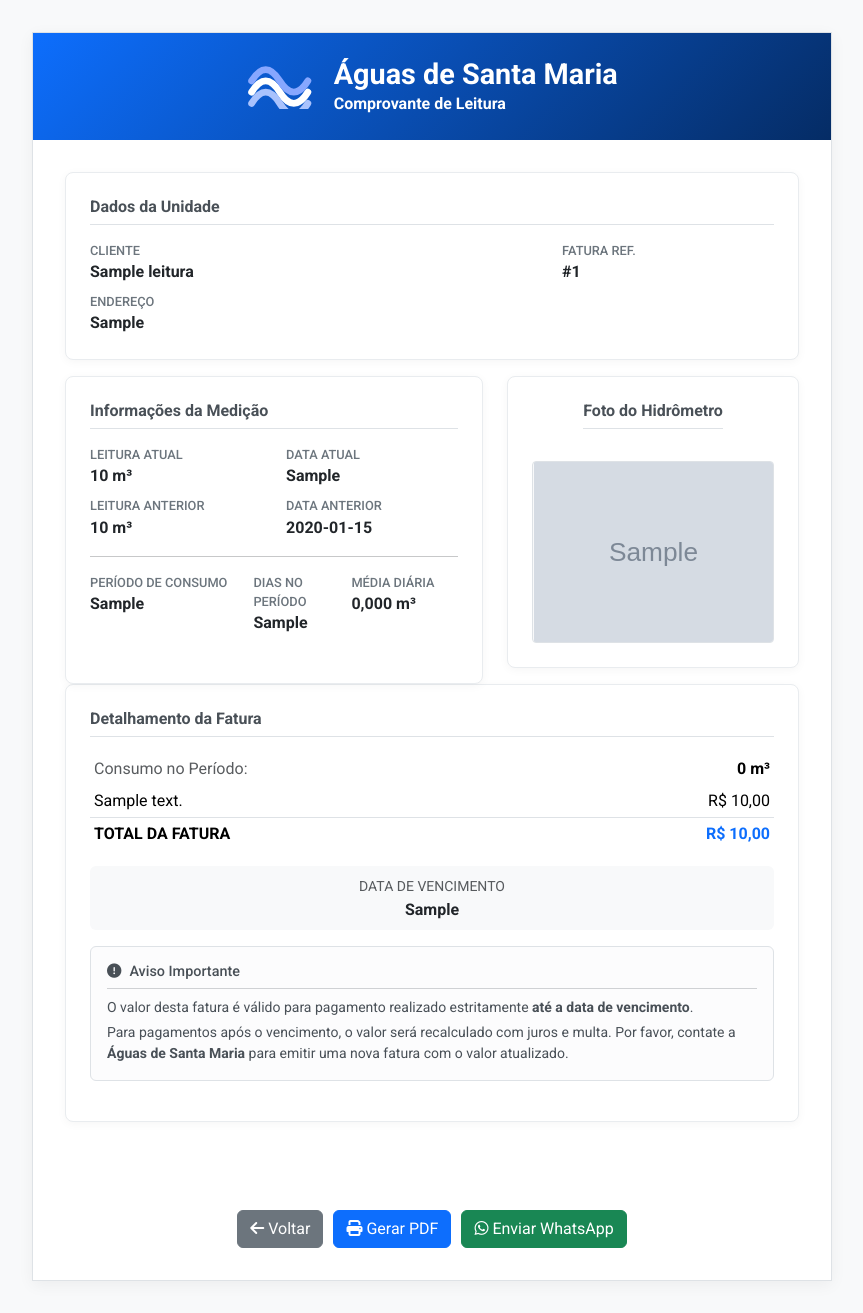
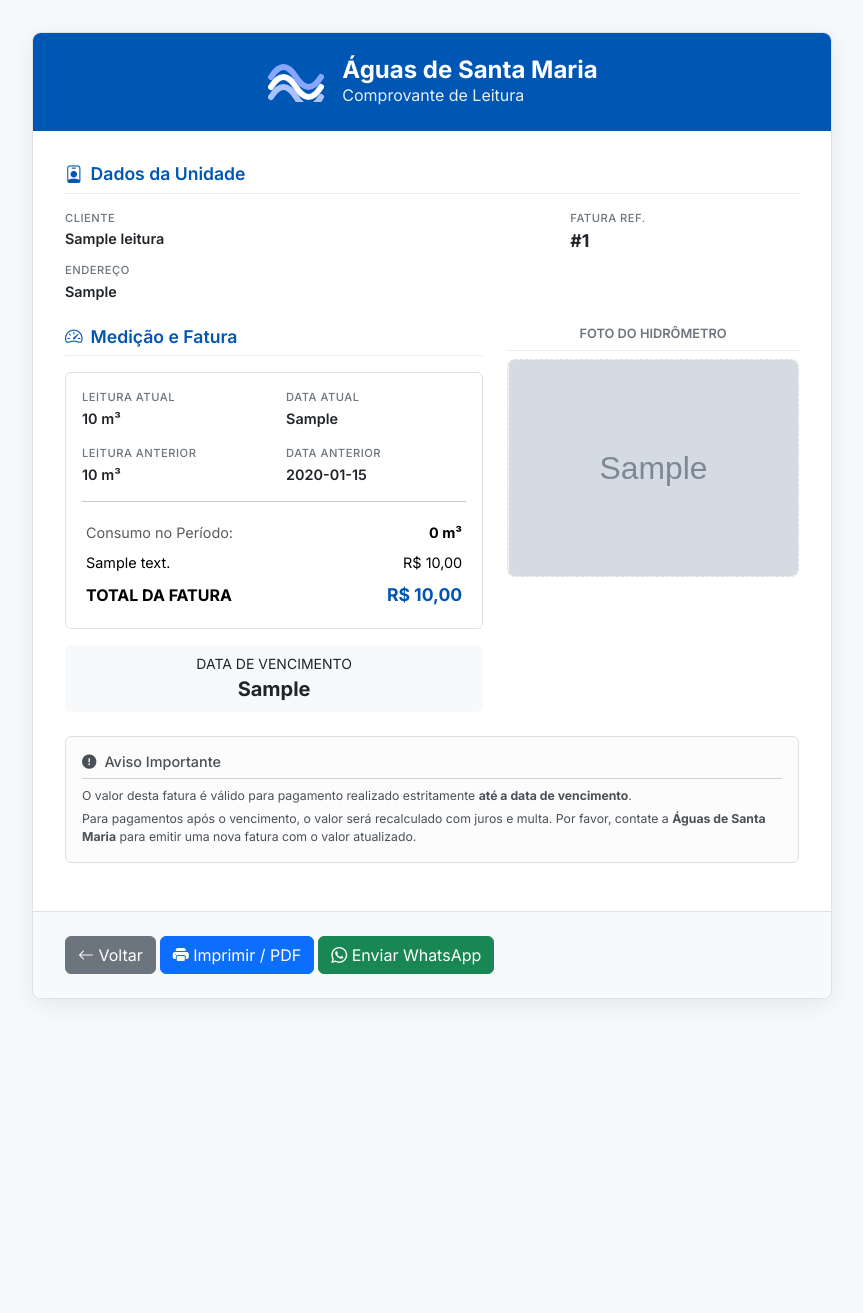
Before and after one commit to agua-2025/sistema-agua, a Flask app: template templates/comprovante_leitura.html in a window 1280 px wide. Shown: the whole page, without its empty margins (208-1071 px from the left). After the commit the page ends 1000 px from the top, so only its background shows below. Run offline with Flask 3, Linux system fonts and the light colour scheme; the template is opened without the code that fills it: most values are stand-ins (such as "Sample title", 1, 10 or a date in 2020); grey boxes marked "Sample" are stand-in pictures.

Commit message:
ajustando editar leitura4

```diff
--- a/templates/comprovante_leitura.html
+++ b/templates/comprovante_leitura.html
@@ -9,133 +9,161 @@
       rel="stylesheet"
     />
     <link
-      href="https://fonts.googleapis.com/css2?family=Roboto:wght@400;500;700&family=Roboto+Mono&display=swap"
+      href="https://cdn.jsdelivr.net/npm/bootstrap-icons@1.11.3/font/bootstrap-icons.min.css"
       rel="stylesheet"
     />
     <link
-      href="https://cdnjs.cloudflare.com/ajax/libs/font-awesome/6.4.0/css/all.min.css"
+      href="https://fonts.googleapis.com/css2?family=Inter:wght@400;500;600;700&family=Roboto+Mono&display=swap"
       rel="stylesheet"
     />
+    <link
+      rel="stylesheet"
+      href="https://cdnjs.cloudflare.com/ajax/libs/font-awesome/6.4.0/css/all.min.css"
+    />
+
     <style>
+            :root {
+              --primary-color: #0056b3;
+              --light-gray: #f8f9fa;
+              --border-color: #dee2e6;
+              --text-color: #212529;
+              --text-muted-color: #6c757d;
+            }
             body {
-        font-family: "Roboto", sans-serif;
-        background-color: #f8f9fa;
+              font-family: "Inter", sans-serif;
+              background-color: var(--light-gray);
+              color: var(--text-color);
+              font-size: 14px;
             }
             .receipt-container {
               max-width: 800px;
               margin: 2rem auto;
               background: #fff;
-        border: 1px solid #dee2e6;
-        box-shadow: 0 4px 15px rgba(0, 0, 0, 0.05);
+              border-radius: 8px;
+              box-shadow: 0 6px 25px rgba(0, 0, 0, 0.08);
+              border: 1px solid var(--border-color);
             }
             .receipt-header {
-        background: linear-gradient(135deg, #0d6efd, #052c65);
+              background-color: var(--primary-color);
               color: white;
-        padding: 1.5rem;
+              padding: 1.5rem 2rem;
+              border-top-left-radius: 8px;
+              border-top-right-radius: 8px;
+              /* AJUSTE: Centraliza todo o bloco do cabeçalho */
               display: flex;
+              justify-content: center;
               align-items: center;
-        justify-content: center;
-        gap: 20px;
+              gap: 1rem;
             }
-      .comprovante-logo {
-        max-height: 45px;
+            .receipt-header .comprovante-logo {
+              max-height: 40px;
               width: auto;
             }
-      .header-text {
-        text-align: left;
+            .receipt-header h2 {
+              font-weight: 700;
+              margin: 0;
+              font-size: 1.5rem;
+              line-height: 1.1;
             }
-      .header-text h2,
-      .header-text p {
+            .receipt-header p {
               margin: 0;
-        font-weight: 700;
-      }
-      .receipt-header h2 {
-        font-size: 1.8rem;
+              font-size: 1rem;
+              opacity: 0.9;
             }
             .receipt-body {
               padding: 2rem;
             }
-      .section-block {
-        background-color: #ffffff;
-        border: 1px solid #e9ecef;
-        border-radius: 0.5rem;
-        margin-bottom: 1.5rem;
-        padding: 1.5rem;
-        box-shadow: 0 2px 10px rgba(0, 0, 0, 0.04);
-      }
             .section-title {
-        font-weight: 700;
-        color: #495057;
+              font-weight: 600;
+              color: var(--primary-color);
               margin-bottom: 1rem;
               padding-bottom: 0.5rem;
-        border-bottom: 1px solid #dee2e6;
-        font-size: 1rem;
+              border-bottom: 1px solid #e9ecef;
+              font-size: 1.1rem;
             }
-      .info-item .label {
-        display: block;
-        font-size: 0.8rem;
-        color: #6c757d;
+            .info-grid .label {
+              font-size: 0.7rem;
+              color: var(--text-muted-color);
               font-weight: 500;
               text-transform: uppercase;
+              letter-spacing: 0.5px;
+              margin-bottom: 0.1rem;
             }
-      .info-item .value {
-        font-size: 1rem;
+            .info-grid .value {
+              font-size: 0.9rem;
+              font-weight: 600;
+            }
+            .info-grid .value.large {
+              font-size: 1.1rem;
               font-weight: 700;
-        color: #212529;
-      }
-      .buttons {
-        padding: 2rem;
-        text-align: center;
-        display: flex;
-        justify-content: center;
-        gap: 10px;
             }
 
-      .photo-section {
+            .foto-hidrometro-wrapper {
               text-align: center;
-        padding: 1.5rem;
-        display: flex;
-        flex-direction: column;
-        justify-content: flex-start;
-        align-items: center;
             }
-
-      .foto-hidrometro-container {
+            .foto-hidrometro-wrapper h5 {
+              font-size: 0.8rem;
+              text-transform: uppercase;
+              color: var(--text-muted-color);
+              margin-bottom: 0.5rem;
+            }
+            .foto-container {
               width: 100%;
-        max-width: 350px;
               aspect-ratio: 4 / 3;
-        border-radius: 0.25rem;
+              background-color: #f1f3f5;
+              border: 1px dashed var(--border-color);
+              border-radius: 8px;
               overflow: hidden;
-        margin-top: 1rem;
               display: flex;
               align-items: center;
               justify-content: center;
-        border: 1px solid #dee2e6;
-        background-color: #f8f9fa;
+              min-height: 200px;
             }
-      .foto-hidrometro-container img {
+            .foto-container img {
               width: 100%;
               height: 100%;
               object-fit: contain;
-        object-position: center;
             }
-      .foto-hidrometro-container .no-photo-text {
-        color: #6c757d;
+            .foto-container .no-photo {
+              color: var(--text-muted-color);
+            }
+
+            .billing-table {
+              font-size: 0.9rem;
+            }
+            .billing-table tfoot .total-label {
+              font-size: 1rem;
+              font-weight: 700;
+            }
+            .billing-table tfoot .total-value {
+              font-size: 1.1rem;
+              font-weight: 700;
+              color: var(--primary-color);
+            }
+            .due-date-box {
+              background-color: var(--light-gray);
+              border-radius: 0.5rem;
+            }
+            .buttons {
+              padding: 1.5rem 2rem;
+              background-color: #f8f9fa;
+              border-top: 1px solid var(--border-color);
+              border-bottom-left-radius: 8px;
+              border-bottom-right-radius: 8px;
             }
 
             @media print {
           @page {
             size: A4;
-          margin: 8mm;
+            margin: 10mm;
           }
           body {
             background-color: #fff !important;
             font-size: 9pt;
-          -webkit-print-color-adjust: exact;
-          print-color-adjust: exact;
+            -webkit-print-color-adjust: exact; /* Força a impressão de cores de fundo */
+            print-color-adjust: exact;         /* Padrão para outros navegadores */
           }
-        .no-print,
-        .buttons {
+          .no-print, .buttons {
             display: none !important;
           }
           .receipt-container {
@@ -145,10 +173,19 @@
             box-shadow: none;
             border: none;
           }
+
+          /* --- INÍCIO DA CORREÇÃO --- */
           .receipt-header {
             padding: 0.5rem;
             gap: 10px;
+            background-color: #0056b3 !important; /* Força a cor de fundo azul no PDF */
+            justify-content: center !important;  /* Garante a centralização dos itens */
           }
+          .header-text {
+              text-align: center; /* Garante que o texto dentro do bloco fique centralizado */
+          }
+          /* --- FIM DA CORREÇÃO --- */
+
           .comprovante-logo {
             max-height: 10mm !important;
           }
@@ -159,7 +196,7 @@
             font-size: 9pt;
           }
           .receipt-body {
-          padding: 0;
+            padding: 1rem 0;
           }
           .section-block {
             border: 1px solid #eee !important;
@@ -168,40 +205,24 @@
             margin-bottom: 0.75rem !important;
             page-break-inside: avoid;
           }
-        .section-title {
-          font-size: 10pt;
-          font-weight: bold;
-          margin-bottom: 0.75rem;
-          padding-bottom: 0.25rem;
+          .section-title, .billing-table tfoot .total-value {
+            color: #0056b3 !important;
           }
-        .info-item .label {
-          font-size: 7.5pt;
+          .info-grid .value {
+            font-size: 8pt;
           }
-        .info-item .value {
-          font-size: 9pt;
+          .billing-table {
+            font-size: 8pt;
           }
           hr {
-          margin: 1rem 0 !important;
+            margin: 0.75rem 0 !important;
           }
-        .foto-hidrometro-container {
-          height: 190px !important;
-          margin-top: 0.5rem !important;
+          .foto-container {
+            max-height: 150px;
           }
-        .table {
-          font-size: 9pt;
-          margin-bottom: 0.5rem !important;
       }
-        .table tfoot td {
-          font-size: 10pt !important;
-        }
-        .due-date-box {
-          padding: 0.5rem !important;
-        }
-        .alert {
-          padding: 0.5rem !important;
-          font-size: 8pt !important;
-          margin-top: 1rem !important;
-        }
+              -webkit-print-color-adjust: exact;
+              print-color-adjust: exact;
             }
     </style>
   </head>
@@ -237,114 +258,69 @@
             />
           </g>
         </svg>
-        <div class="header-text">
+        <div>
           <h2>Águas de Santa Maria</h2>
           <p class="mb-0">Comprovante de Leitura</p>
         </div>
       </header>
+
       <div class="receipt-body">
-        <section class="section-block mb-3">
-          <h3 class="section-title">Dados da Unidade</h3>
-          <div class="row">
-            <div class="col-sm-8 info-item mb-2 mb-sm-0">
-              <span class="label">CLIENTE</span>
-              <span class="value">{{ leitura.cliente_nome }}</span>
+        <section class="mb-4">
+          <h4 class="section-title">
+            <i class="bi bi-person-badge me-2"></i>Dados da Unidade
+          </h4>
+          <div class="row info-grid gy-2">
+            <div class="col-sm-8">
+              <div class="label">CLIENTE</div>
+              <div class="value">{{ leitura.cliente_nome }}</div>
             </div>
-            <div class="col-sm-4 info-item">
-              <span class="label">FATURA REF.</span>
-              <span class="value">#{{ leitura.id }}</span>
+            <div class="col-sm-4">
+              <div class="label">FATURA REF.</div>
+              <div class="value large">#{{ leitura.id }}</div>
             </div>
-            <div class="col-12 info-item mt-2">
-              <span class="label">ENDEREÇO</span>
-              <span class="value">{{ leitura.unidade_endereco }}</span>
+            <div class="col-12">
+              <div class="label">ENDEREÇO</div>
+              <div class="value">{{ leitura.unidade_endereco }}</div>
             </div>
           </div>
         </section>
 
-        <div class="row">
-          <div class="col-md-7">
-            <section class="section-block mb-3 h-100">
-              <h3 class="section-title">Informações da Medição</h3>
-              <div class="row">
+        <div class="row g-4">
+          <div class="col-lg-7">
+            <section>
+              <h4 class="section-title">
+                <i class="bi bi-speedometer2 me-2"></i>Medição e Fatura
+              </h4>
+              <div class="info-grid border p-3 rounded">
+                <div class="row gy-3">
                   <div class="col-6">
-                  <div class="info-item mb-2">
-                    <span class="label">LEITURA ATUAL</span>
-                    <span class="value"
-                      >{{ "%g"|format(leitura.leitura_atual|int) }} m³</span
-                    >
-                  </div>
-                  <div class="info-item">
-                    <span class="label">LEITURA ANTERIOR</span>
-                    <span class="value"
-                      >{{ "%g"|format(leitura.leitura_anterior|int) }} m³</span
-                    >
+                    <div class="label">LEITURA ATUAL</div>
+                    <div class="value">
+                      {{ "%g"|format(leitura.leitura_atual|int) }} m³
                     </div>
                   </div>
                   <div class="col-6">
-                  <div class="info-item mb-2">
-                    <span class="label">DATA ATUAL</span>
-                    <span class="value"
-                      >{{ data_leitura_atual_formatada }}</span
-                    >
+                    <div class="label">DATA ATUAL</div>
+                    <div class="value">{{ data_leitura_atual_formatada }}</div>
                   </div>
-                  <div class="info-item">
-                    <span class="label">DATA ANTERIOR</span>
-                    <span class="value"
-                      >{{ leitura.data_leitura_anterior.strftime('%d/%m/%Y') if
-                      leitura.data_leitura_anterior else 'N/A' }}</span
-                    >
+                  <div class="col-6">
+                    <div class="label">LEITURA ANTERIOR</div>
+                    <div class="value">
+                      {{ "%g"|format(leitura.leitura_anterior|int) }} m³
+                    </div>
+                  </div>
+                  <div class="col-6">
+                    <div class="label">DATA ANTERIOR</div>
+                    <div class="value">
+                      {{ leitura.data_leitura_anterior.strftime('%d/%m/%Y') if
+                      leitura.data_leitura_anterior else 'Início' }}
                     </div>
                   </div>
                 </div>
                 <hr class="my-3" />
-              <div class="row">
-                <div class="col-sm-5">
-                  <div class="info-item">
-                    <span class="label">PERÍODO DE CONSUMO</span>
-                    <span class="value">{{ periodo_consumo }}</span>
-                  </div>
-                </div>
-                <div class="col-sm-3">
-                  <div class="info-item">
-                    <span class="label">DIAS NO PERÍODO</span>
-                    <span class="value">{{ dias_no_periodo }}</span>
-                  </div>
-                </div>
-                <div class="col-sm-4">
-                  <div class="info-item">
-                    <span class="label">MÉDIA DIÁRIA</span>
-                    <span class="value"
-                      >{{ "%.3f"|format(media_diaria_consumo|float) |
-                      replace('.',',') }} m³</span
+                <table
+                  class="table table-sm table-borderless mb-0 billing-table"
                 >
-                  </div>
-                </div>
-              </div>
-            </section>
-          </div>
-          <div class="col-md-5">
-            <section class="section-block photo-section mb-3">
-              <h3 class="section-title">Foto do Hidrômetro</h3>
-              <div class="foto-hidrometro-container">
-                {% if leitura.foto_hidrometro_base64 or foto_url_s3 %}
-                <img
-                  src="{{ foto_url_s3 or leitura.foto_hidrometro_base64 }}"
-                  alt="Foto do Hidrômetro"
-                />
-                {% else %}
-                <div class="no-photo-text">
-                  <i class="fas fa-camera fa-2x text-muted mb-2"></i>
-                  <p class="mb-0">Sem foto</p>
-                </div>
-                {% endif %}
-              </div>
-            </section>
-          </div>
-        </div>
-
-        <section class="section-block">
-          <h3 class="section-title">Detalhamento da Fatura</h3>
-          <table class="table table-sm table-borderless mb-3">
                   <tbody>
                     <tr>
                       <td class="text-muted">Consumo no Período:</td>
@@ -356,22 +332,26 @@
                     <tr>
                       <td>{{ item.descricao }}</td>
                       <td class="text-end">
-                  R$ {{ "%.2f"|format(item.valor|float) | replace('.', ',') }}
+                        R$ {{ "%.2f"|format(item.valor|float) | replace('.',
+                        ',') }}
                       </td>
                     </tr>
                     {% else %}
                     <tr>
-                <td colspan="2" class="text-center text-muted fst-italic py-3">
-                  Esta é uma leitura informativa, sem valores a faturar.
+                      <td
+                        colspan="2"
+                        class="text-center text-muted fst-italic py-3"
+                      >
+                        Leitura informativa, sem valores a faturar.
                       </td>
                     </tr>
                     {% endfor %}
                   </tbody>
                   {% if leitura.valor_original is not none %}
-            <tfoot class="border-top">
+                  <tfoot class="border-top-2">
                     <tr class="fw-bold">
-                <td class="fs-6">TOTAL DA FATURA</td>
-                <td class="text-end fs-6 text-primary">
+                      <td class="total-label">TOTAL DA FATURA</td>
+                      <td class="text-end total-value">
                         R$ {{ "%.2f"|format(leitura.valor_original|float) |
                         replace('.', ',') }}
                       </td>
@@ -379,22 +359,41 @@
                   </tfoot>
                   {% endif %}
                 </table>
-
-          <div class="text-center bg-light p-2 rounded">
-            <span class="text-muted text-uppercase small"
-              >Data de Vencimento</span
-            >
-            <div class="fs-6 fw-bold">{{ vencimento_formatado }}</div>
+              </div>
+              <div class="text-center p-2 rounded mt-3 due-date-box">
+                <span class="label text-uppercase">Data de Vencimento</span>
+                <div class="fw-bold fs-5">{{ vencimento_formatado }}</div>
+              </div>
+            </section>
+          </div>
+          <div class="col-lg-5">
+            <div class="foto-hidrometro-wrapper">
+              <h5 class="section-title text-center">Foto do Hidrômetro</h5>
+              <div class="foto-container">
+                {% if leitura.foto_hidrometro_base64 or foto_url_s3 %}
+                <img
+                  src="{{ foto_url_s3 or leitura.foto_hidrometro_base64 }}"
+                  alt="Foto do Hidrômetro"
+                />
+                {% else %}
+                <div class="no-photo">
+                  <i class="bi bi-image-alt fs-1 text-muted"></i>
+                  <p class="mt-2">Sem foto</p>
+                </div>
+                {% endif %}
+              </div>
+            </div>
+          </div>
         </div>
 
-          <div class="alert alert-light border p-3 mt-3 small" role="alert">
+        <div class="alert alert-light border p-3 mt-4 small" role="alert">
           <h6 class="alert-heading" style="font-size: 0.9rem">
             <i class="fas fa-exclamation-circle me-2"></i>Aviso Importante
           </h6>
           <hr class="my-2" />
           <p class="mb-1">
-              O valor desta fatura é válido para pagamento realizado
-              estritamente <strong>até a data de vencimento</strong>.
+            O valor desta fatura é válido para pagamento realizado estritamente
+            <strong>até a data de vencimento</strong>.
           </p>
           <p class="mb-0">
             Para pagamentos após o vencimento, o valor será recalculado com
@@ -403,25 +402,22 @@
             com o valor atualizado.
           </p>
         </div>
-        </section>
       </div>
 
       <div class="buttons no-print">
         <a href="{{ url_for('listar_leituras') }}" class="btn btn-secondary"
-          ><i class="fas fa-arrow-left"></i> Voltar</a
+          ><i class="bi bi-arrow-left"></i> Voltar</a
         >
         <button onclick="window.print()" class="btn btn-primary">
-          <i class="fas fa-print"></i> Gerar PDF
+          <i class="bi bi-printer-fill"></i> Imprimir / PDF
         </button>
-
         {% if whatsapp_phone_number %}
         <a
           href="https://wa.me/{{ whatsapp_phone_number }}?text={{ whatsapp_message }}"
           target="_blank"
           class="btn btn-success"
+          ><i class="bi bi-whatsapp"></i> Enviar WhatsApp</a
         >
-          <i class="fab fa-whatsapp"></i> Enviar WhatsApp
-        </a>
         {% endif %}
       </div>
     </div>
```
Lines whose indentation alone changed are shown as unchanged.
